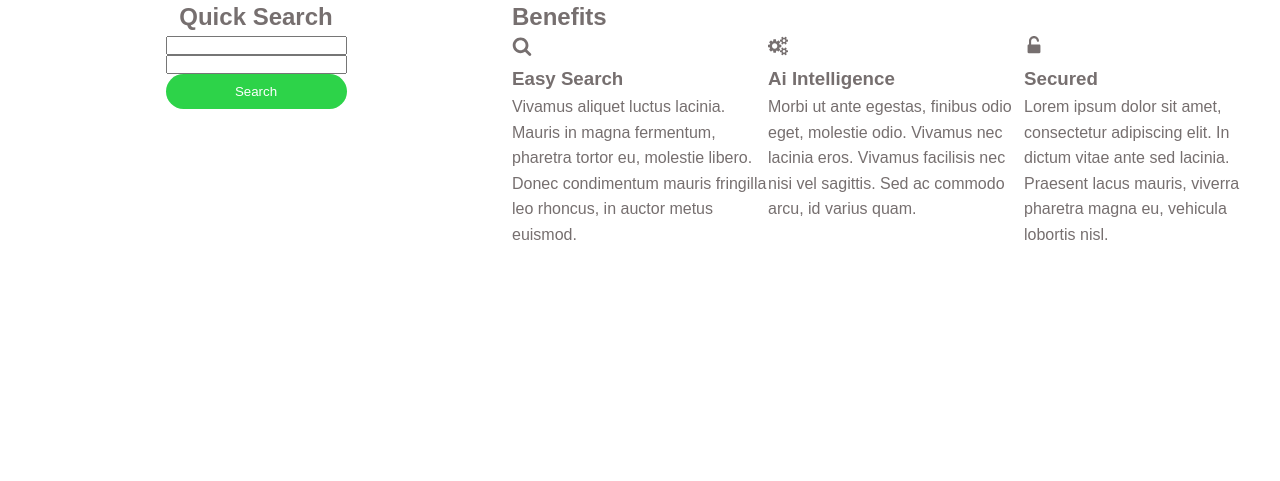
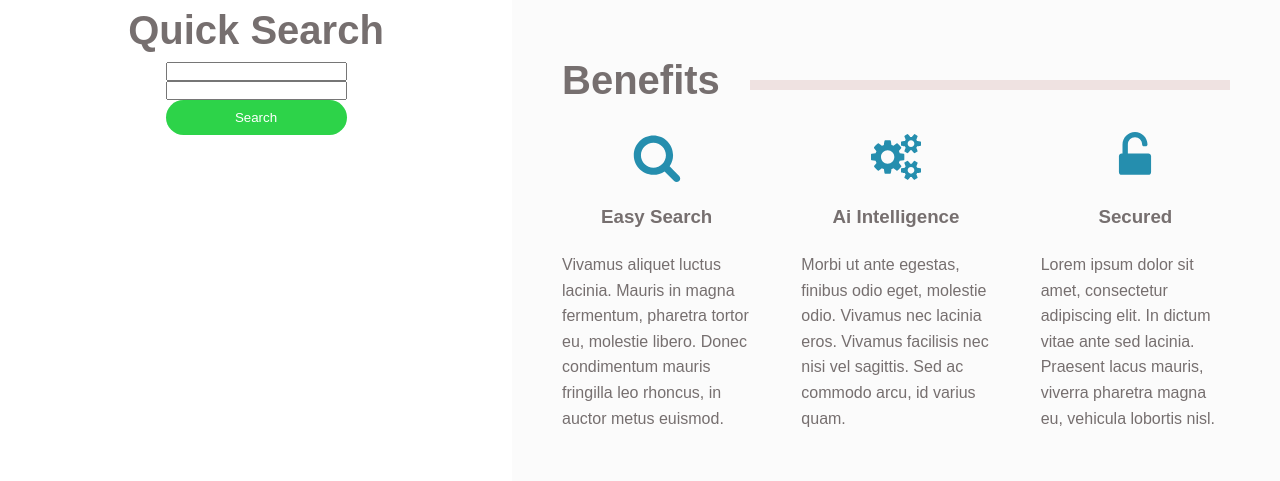
Before and after one commit to jyandell83/guardian_md, a website: page index.html in a window 1280 px wide. Shown: the part 594-1075 px from the top of the page. Before the commit the page ends 841 px from the top, so only its background shows below. Drawn offline with Linux system fonts and the light colour scheme.

Commit message:
finish benefits section

```diff
--- a/sass/_benefits.scss
+++ b/sass/_benefits.scss
@@ -1,14 +1,41 @@
 .benefits {
+    background-color: var(--color-grey-4);
+    padding: 5rem;
+
     display: grid;
     grid-template-columns: repeat(3, 1fr);
+    grid-column-gap: 5rem;
+
+    &__content-box {
+        display: flex;
+        flex-direction: column;
+        align-items: center;
+
+        & > * {
+            margin-top: 2rem;
+        }
+    }
 
     &__heading-2 {
         grid-column: 1 / -1;
+
+        display: flex;
+
+        &::after {
+            content: "";
+            height: 1rem;
+            display: inline-block;
+            background-color: var(--color-grey-3);
+            width: 100%;
+            align-self: center;
+            margin-left: 3rem;
+            margin-bottom: -1rem;
+        }
     }
 
     &__icon {
-        height: 2rem;
-        width: 2rem;
-        fill: currentColor;
+        height: 5rem;
+        width: 5rem;
+        fill: var(--color-primary);
     }
 }
--- a/sass/_typography.scss
+++ b/sass/_typography.scss
@@ -1,3 +1,3 @@
 .heading-2 {
-    color: var(--color-grey-1);
+    font-size: 4rem;
 }
```
Also changed, not shown: css/style.css.
